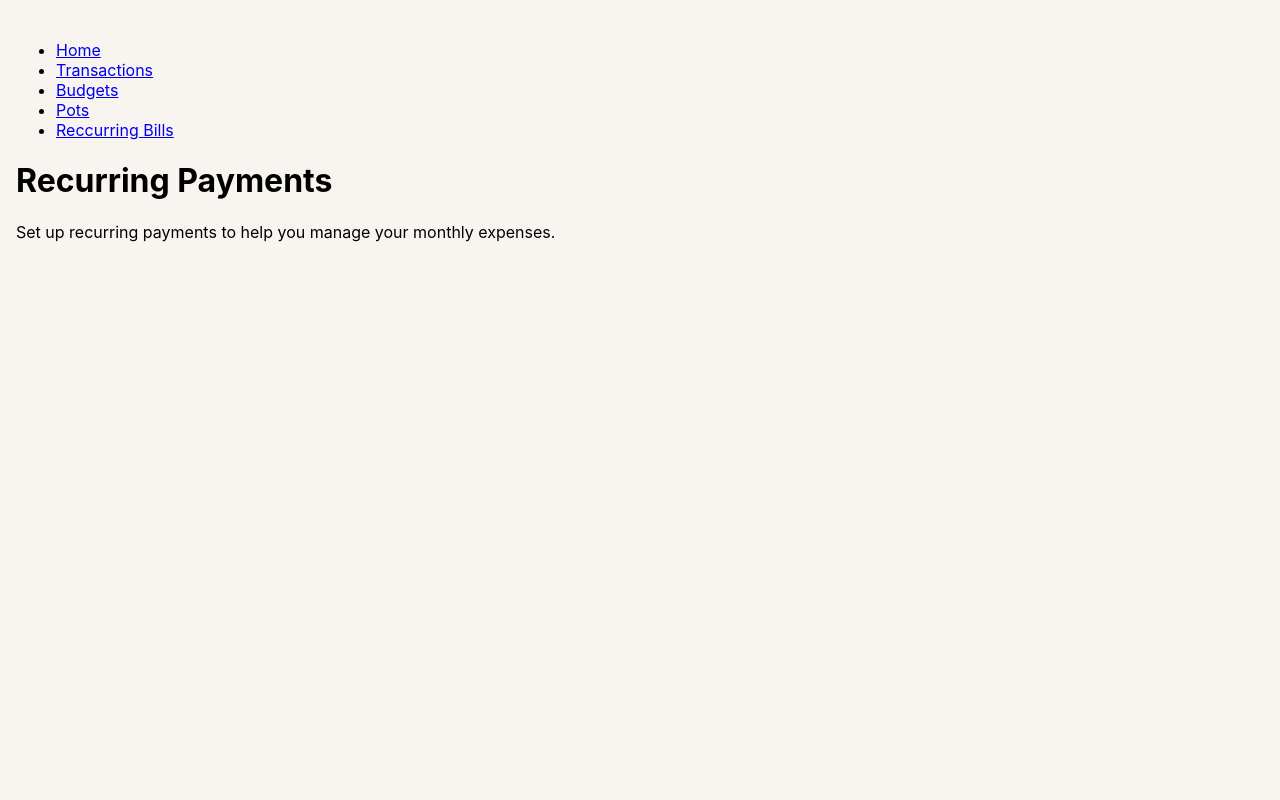
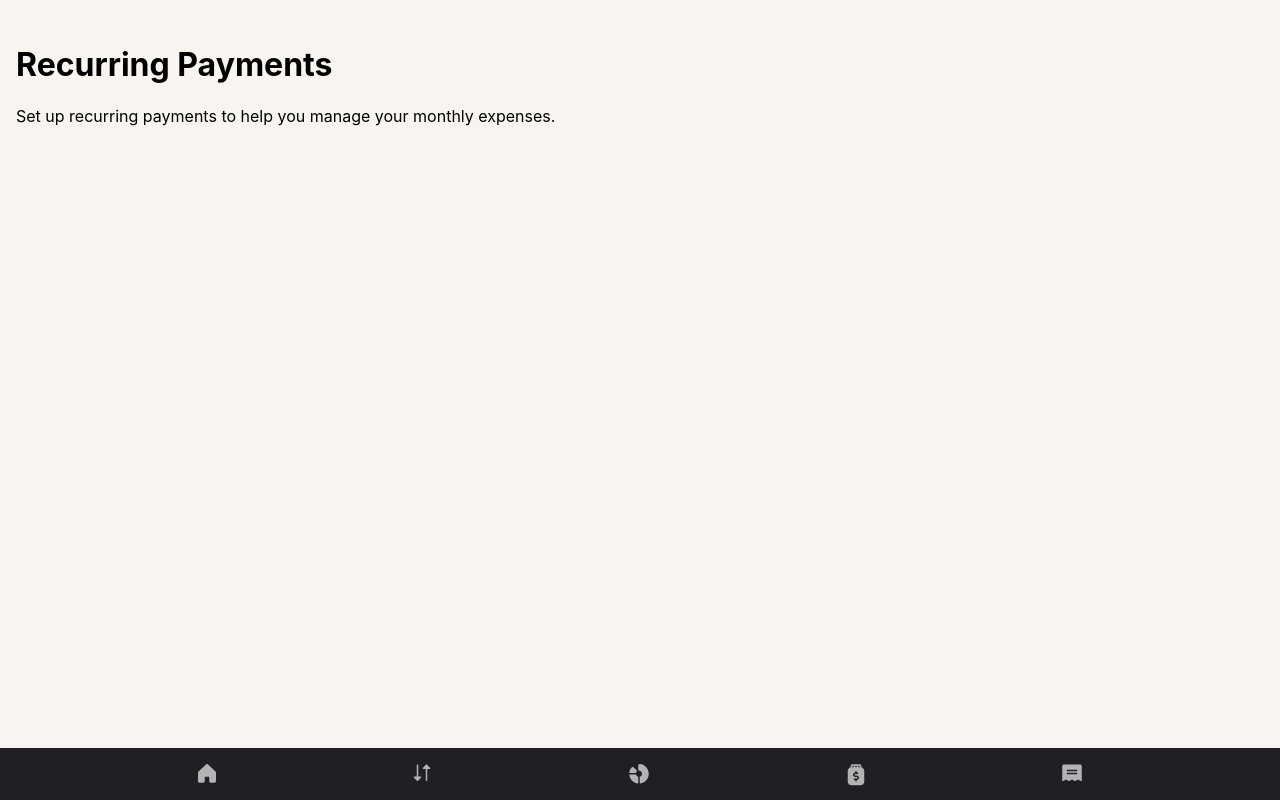
Before and after one commit to davupls/personal-finance-app, a React (Create React App) app in the folder finance-app/: page /recurring in a window 1280 px wide. Built offline with nearby package versions, Linux system fonts and the light colour scheme.

Commit message:
Refactor Navbar component to include icons for navigation links; update CSS for fixed positioning and improved layout

```diff
--- a/finance-app/src/App.js
+++ b/finance-app/src/App.js
@@ -10,7 +10,6 @@ import "./assets/css/style.css"; // Import my CSS
 function App() {
   return (
     <Router>
-      <Navbar />
       <main>
         <Routes>
           <Route path="/" element = {<Home />} />
@@ -20,6 +19,7 @@ function App() {
           <Route path ="/recurring" element = {<Recurring />} />
         </Routes>
       </main>
+      <Navbar />
     </Router>
   );
 }
--- a/finance-app/src/assets/css/style.css
+++ b/finance-app/src/assets/css/style.css
@@ -32,6 +32,27 @@ body {
     padding: 24px 16px;
     box-sizing: border-box;
     background-color: var(--beige-100);
+}
+
+nav {
+    position: fixed;
+    bottom: 0;
+    left: 0;
+    height: 52px;
+    width: 100%;
+    background-color: var(--grey-900);
+    text-align: center;
+}
+
+nav ul {
+    display: flex;
+    justify-content: space-evenly ;
+    background-color: var(--grey-900);
+    padding-left: 0;
+}
+
+nav li {
+    list-style-type: none;
 }
 
 .page-title {
--- a/finance-app/src/components/Navbar.js
+++ b/finance-app/src/components/Navbar.js
@@ -4,11 +4,11 @@ function Navbar() {
     return (
         <nav>
             <ul>
-                <li><Link to="/">Home</Link></li>
-                <li><Link to="/transactions">Transactions</Link></li>
-                <li><Link to="/budgets">Budgets</Link></li>
-                <li><Link to="/pots">Pots</Link></li>
-                <li><Link to="/recurrring">Reccurring Bills</Link></li>
+                <li><Link to="/"><img src="/assets/images/icon-nav-overview.svg"/></Link></li>
+                <li><Link to="/transactions"><img src="/assets/images/icon-nav-transactions.svg"/></Link></li>
+                <li><Link to="/budgets"><img src="/assets/images/icon-nav-budgets.svg"/></Link></li>
+                <li><Link to="/pots"><img src="/assets/images/icon-nav-pots.svg"/></Link></li>
+                <li><Link to="/recurrring"><img src="/assets/images/icon-nav-recurring-bills.svg"/></Link></li>
             </ul>
         </nav>
     );
```
